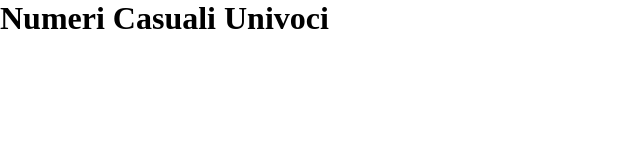
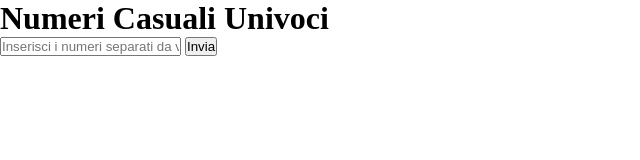
Before and after one commit to SimoneMenichetti/js-simon, a plain HTML site: page index.html in a window 1280 px wide. Shown: the whole page, without its empty margins (0-640 px from the left). Drawn offline with Linux system fonts and the light colour scheme.

Commit message:
fix:(30000 ms for show input utent)

```diff
--- a/index.html
+++ b/index.html
@@ -11,6 +11,13 @@
     <h1>Numeri Casuali Univoci</h1>
     <div id="numeri"></div>
 
+    <div id="inputNumeri" style="display:none;">
+        <input type="text" id="numeriUtente" placeholder="Inserisci i numeri separati da virgola">
+        <button id="inviaButton">Invia</button>
+    </div>
+    <div class="risultato"></div>
+    <div class="numeri-indovinati"></div>
+
 
     <!-- link script myfuncion javascript -->
     <script type="text/javascript" src="./myfunction/function.js"></script>
--- a/myjavascript/mainjavascript.js
+++ b/myjavascript/mainjavascript.js
@@ -5,7 +5,7 @@ const numeriVisualizzati= visualizzatoreNumeri();
 
 // interazione utente inserimento dei 5 numeri visti precedentemente in pagina uno alla volta
 
-   // Aggiungi un listener per il click del pulsante Invia
+   // Aggiunto un eventlistener per il click del pulsante Invia
 document.getElementById('inviaButton').addEventListener('click', verificaNumeri);
 
 // Dopo che sono stati inseriti i 5 numeri dall'utente, il software dichiara quanti e quali dei numeri da indovinare sono stati individuati.
```
Also changed, not shown: myfunction/function.js (+2 -6 lines).
